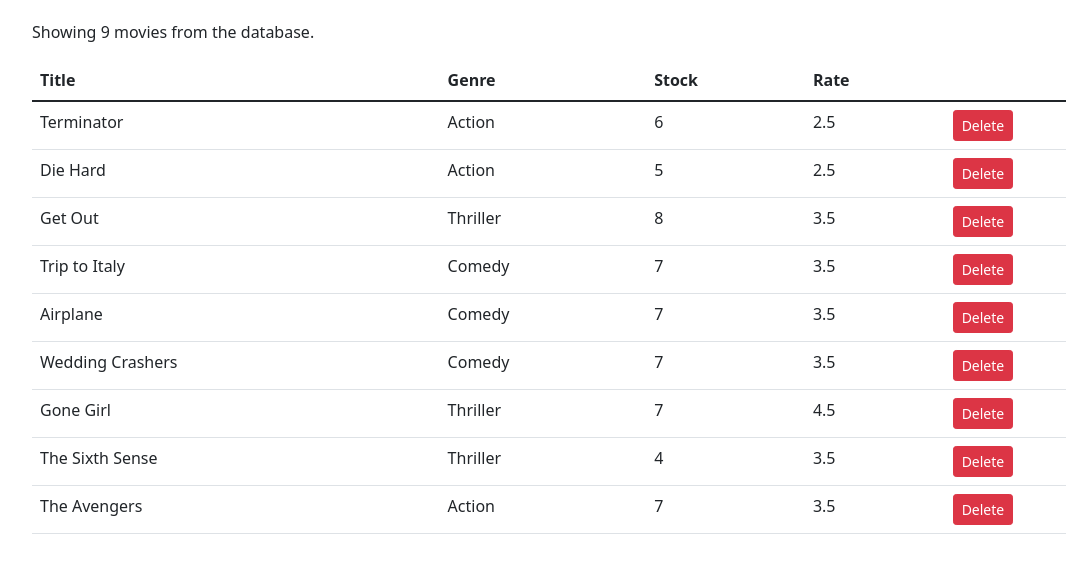
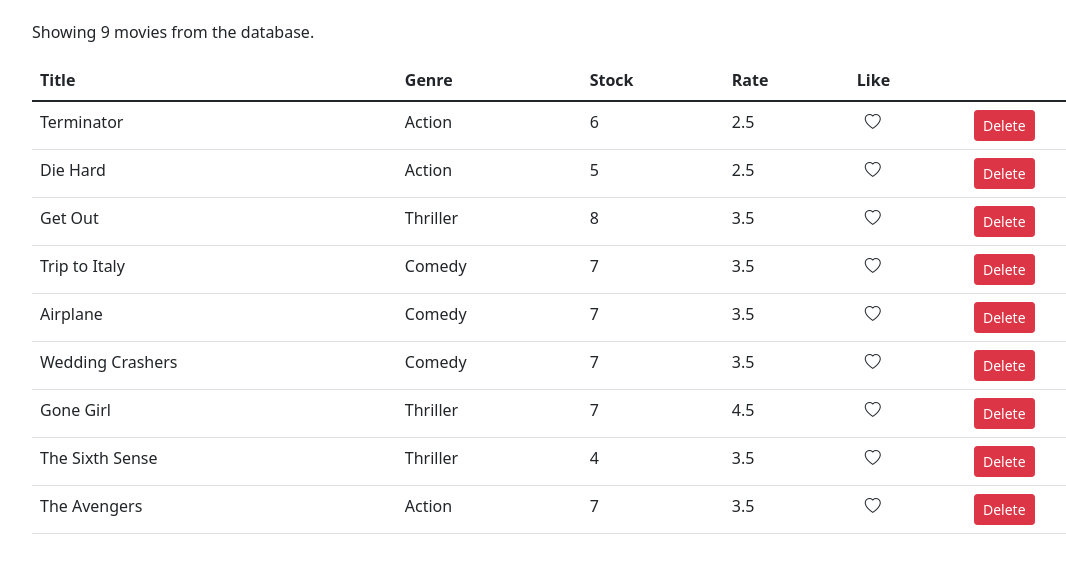
Before and after one commit to pesekt1/vidly-client, a React (Create React App) app: page / in a window 1280 px wide. Shown: the top 564 px of the page, without its empty margins (50-1116 px from the left). Built offline with nearby package versions, Linux system fonts and the light colour scheme.

Commit message:
like component

```diff
--- a/package.json
+++ b/package.json
@@ -7,6 +7,7 @@
     "@testing-library/react": "^11.1.0",
     "@testing-library/user-event": "^12.1.10",
     "bootstrap": "^5.1.3",
+    "bootstrap-icons": "^1.6.1",
     "font-awesome": "^4.7.0",
     "react": "^17.0.2",
     "react-dom": "^17.0.2",
--- a/src/components/movies.jsx
+++ b/src/components/movies.jsx
@@ -1,5 +1,6 @@
 import React, { Component } from "react";
 import { getMovies, deleteMovie } from "../services/fakeMovieService";
+import Like from "./standard/like";
 
 class Movies extends Component {
   state = {
@@ -10,6 +11,14 @@
     //deleteMovie(movie._id);
     const movies = this.state.movies.filter((m) => m._id !== movie._id);
     this.setState({ movies: movies });
+  };
+
+  handleLike = (movie) => {
+    const movies = [...this.state.movies]; // spread operator - no reference
+    const index = movies.indexOf(movie);
+    movies[index] = { ...movies[index] }; //clone the object... no reference
+    movies[index].liked = !movies[index].liked;
+    this.setState({ movies });
   };
 
   render() {
@@ -27,6 +36,7 @@
               <th>Genre</th>
               <th>Stock</th>
               <th>Rate</th>
+              <th>Like</th>
               <th></th>
             </tr>
           </thead>
@@ -37,6 +47,12 @@
                 <td>{movie.genre.name}</td>
                 <td>{movie.numberInStock}</td>
                 <td>{movie.dailyRentalRate}</td>
+                <td>
+                  <Like
+                    liked={movie.liked}
+                    onClick={() => this.handleLike(movie)}
+                  />
+                </td>
                 <td>
                   <button
                     onClick={() => this.handleDelete(movie)}
--- /dev/null
+++ b/src/components/standard/like.jsx
@@ -0,0 +1,19 @@
+import React, { Component } from "react";
+
+class Like extends Component {
+  render() {
+    let dynamicClass = this.props.liked
+      ? "bi bi-heart-fill m-2"
+      : "bi bi-heart m-2";
+    return (
+      <i
+        className={dynamicClass}
+        onClick={this.props.onClick}
+        style={{ cursor: "pointer" }}
+        aria-hidden="true"
+      ></i>
+    );
+  }
+}
+
+export default Like;
--- a/src/index.js
+++ b/src/index.js
@@ -7,6 +7,7 @@
 //css will be picked by the webpack and put into the final bundle
 import "bootstrap/dist/css/bootstrap.css";
 import "font-awesome/css/font-awesome.css";
+import "bootstrap-icons/font/bootstrap-icons.css";
 
 ReactDOM.render(
   <React.StrictMode>
--- a/src/services/fakeMovieService.js
+++ b/src/services/fakeMovieService.js
@@ -8,64 +8,63 @@
     numberInStock: 6,
     dailyRentalRate: 2.5,
     publishDate: "2018-01-03T19:04:28.809Z",
-    liked: true
   },
   {
     _id: "5b21ca3eeb7f6fbccd471816",
     title: "Die Hard",
     genre: { _id: "5b21ca3eeb7f6fbccd471818", name: "Action" },
     numberInStock: 5,
-    dailyRentalRate: 2.5
+    dailyRentalRate: 2.5,
   },
   {
     _id: "5b21ca3eeb7f6fbccd471817",
     title: "Get Out",
     genre: { _id: "5b21ca3eeb7f6fbccd471820", name: "Thriller" },
     numberInStock: 8,
-    dailyRentalRate: 3.5
+    dailyRentalRate: 3.5,
   },
   {
     _id: "5b21ca3eeb7f6fbccd471819",
     title: "Trip to Italy",
     genre: { _id: "5b21ca3eeb7f6fbccd471814", name: "Comedy" },
     numberInStock: 7,
-    dailyRentalRate: 3.5
+    dailyRentalRate: 3.5,
   },
   {
     _id: "5b21ca3eeb7f6fbccd47181a",
     title: "Airplane",
     genre: { _id: "5b21ca3eeb7f6fbccd471814", name: "Comedy" },
     numberInStock: 7,
-    dailyRentalRate: 3.5
+    dailyRentalRate: 3.5,
   },
   {
     _id: "5b21ca3eeb7f6fbccd47181b",
     title: "Wedding Crashers",
     genre: { _id: "5b21ca3eeb7f6fbccd471814", name: "Comedy" },
     numberInStock: 7,
-    dailyRentalRate: 3.5
+    dailyRentalRate: 3.5,
   },
   {
     _id: "5b21ca3eeb7f6fbccd47181e",
     title: "Gone Girl",
     genre: { _id: "5b21ca3eeb7f6fbccd471820", name: "Thriller" },
     numberInStock: 7,
-    dailyRentalRate: 4.5
+    dailyRentalRate: 4.5,
   },
   {
     _id: "5b21ca3eeb7f6fbccd47181f",
     title: "The Sixth Sense",
     genre: { _id: "5b21ca3eeb7f6fbccd471820", name: "Thriller" },
     numberInStock: 4,
-    dailyRentalRate: 3.5
+    dailyRentalRate: 3.5,
   },
   {
     _id: "5b21ca3eeb7f6fbccd471821",
     title: "The Avengers",
     genre: { _id: "5b21ca3eeb7f6fbccd471818", name: "Action" },
     numberInStock: 7,
-    dailyRentalRate: 3.5
-  }
+    dailyRentalRate: 3.5,
+  },
 ];
 
 export function getMovies() {
@@ -73,13 +72,13 @@
 }
 
 export function getMovie(id) {
-  return movies.find(m => m._id === id);
+  return movies.find((m) => m._id === id);
 }
 
 export function saveMovie(movie) {
-  let movieInDb = movies.find(m => m._id === movie._id) || {};
+  let movieInDb = movies.find((m) => m._id === movie._id) || {};
   movieInDb.name = movie.name;
-  movieInDb.genre = genresAPI.genres.find(g => g._id === movie.genreId);
+  movieInDb.genre = genresAPI.genres.find((g) => g._id === movie.genreId);
   movieInDb.numberInStock = movie.numberInStock;
   movieInDb.dailyRentalRate = movie.dailyRentalRate;
 
@@ -92,7 +91,7 @@
 }
 
 export function deleteMovie(id) {
-  let movieInDb = movies.find(m => m._id === id);
+  let movieInDb = movies.find((m) => m._id === id);
   movies.splice(movies.indexOf(movieInDb), 1);
   return movieInDb;
 }
```
Also changed, not shown: src/components/standard/likeSFC.jsx (added, +16 -0 lines), 2 other files (tests, documents, lock files or other folders).
